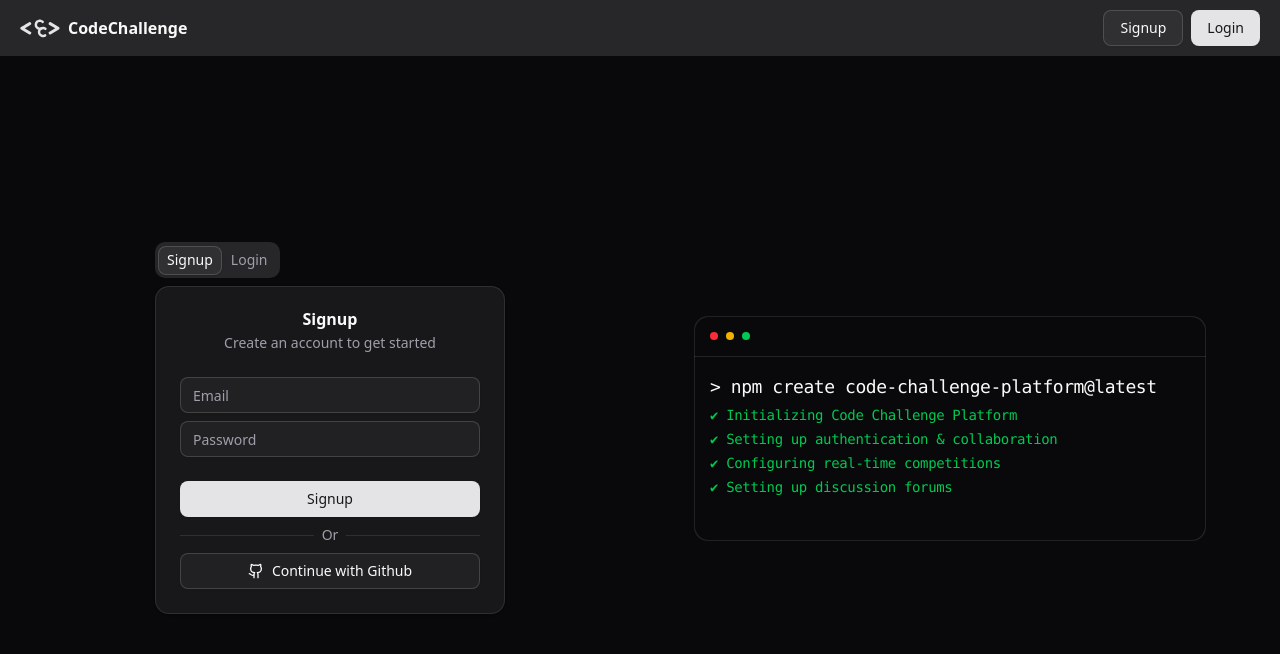
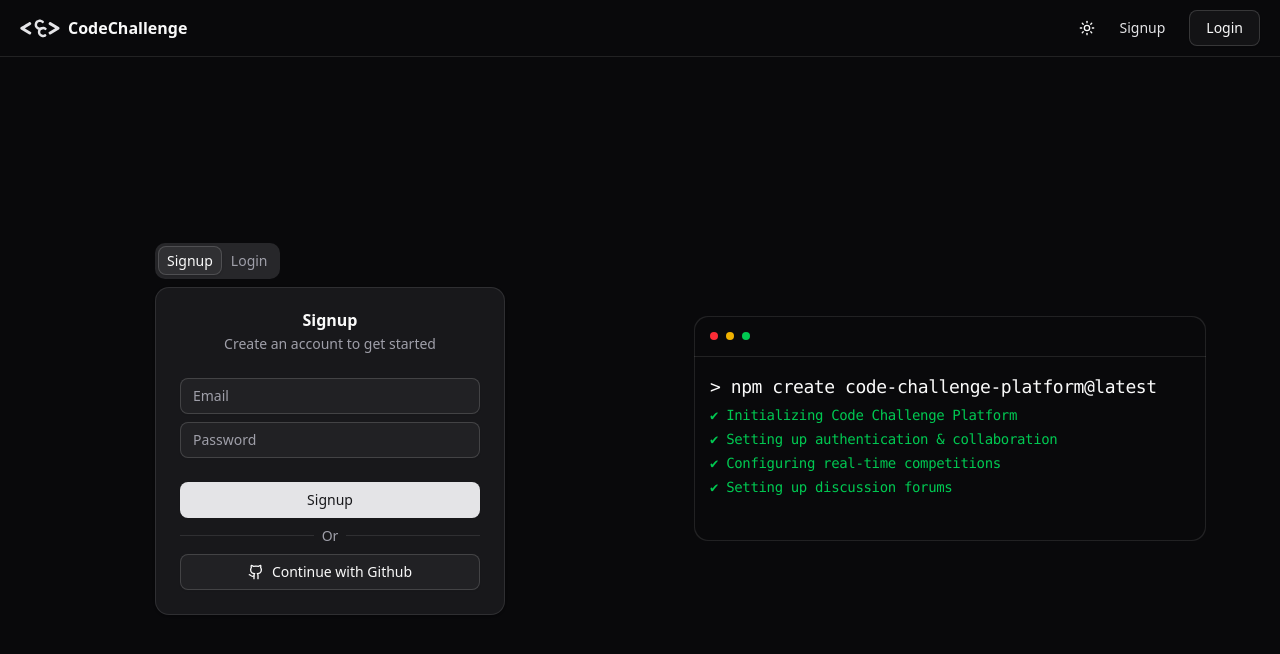
Before and after one commit to AnuragPandey01/code-challange, a React (Vite) app: page /auth in a window 1280 px wide. Shown: the top 654 px of the page. Built offline with nearby package versions, Linux system fonts and the light colour scheme; no server answers.

Commit message:
add theme toggle functionality

```diff
--- a/package.json
+++ b/package.json
@@ -29,7 +29,8 @@
     "react-router": "^7.6.3",
     "sonner": "^2.0.6",
     "tailwind-merge": "^3.3.1",
-    "tailwindcss": "^4.1.11"
+    "tailwindcss": "^4.1.11",
+    "zustand": "^5.0.6"
   },
   "devDependencies": {
     "@eslint/js": "^9.29.0",
--- a/src/App.tsx
+++ b/src/App.tsx
@@ -3,11 +3,15 @@ import ChallangePage from "./pages/ChallangePage";
 import AuthPage from "./pages/AuthPage";
 import Navbar from "./components/Navbar";
 import { Toaster } from "sonner";
+import useThemeStore from "./store/themeStore";
 
 function App() {
+
+  const theme = useThemeStore((state) => state.theme);
+
   return (
     <BrowserRouter>
-      <div className="dark min-h-svh w-full bg-background text-foreground flex flex-col">
+      <div className={`${theme} min-h-svh w-full bg-background text-foreground flex flex-col`}>
         <Navbar />
         <main className="p-5 flex-1 flex">
           <Routes>
--- a/src/components/Navbar.tsx
+++ b/src/components/Navbar.tsx
@@ -1,15 +1,36 @@
+import useThemeStore from "@/store/themeStore";
 import { Button } from "./ui/button";
+import { Moon, Sun } from "lucide-react";
 
 function Navbar() {
+  const theme = useThemeStore((state) => state.theme);
+  const toggleTheme = useThemeStore((state) => state.toggleTheme);
+
   return (
-    <nav className="flex items-center justify-between bg-accent py-2 px-5">
+    <nav className="flex items-center justify-between py-2 px-5 border-[accent]-600 border-b">
       <div className="flex items-center gap-2">
         <img src="logo-dark.svg" alt="logo" className="w-10 h-10" />
         <div className="font-semibold">CodeChallenge</div>
       </div>
       <div className="flex items-center gap-2">
-        <Button variant="outline">Signup</Button>
-        <Button>Login</Button>
+        {theme === "light" ? (
+          <Moon
+            className="size-4"
+            onClick={() => {
+              toggleTheme();
+            }}
+          />
+        ) : (
+          <Sun
+            className="size-4"
+            onClick={() => {
+              toggleTheme();
+            }}
+          />
+        )}
+
+        <Button variant="link">Signup</Button>
+        <Button variant="outline">Login</Button>
       </div>
     </nav>
   );
--- /dev/null
+++ b/src/store/themeStore.ts
@@ -0,0 +1,21 @@
+import { create } from "zustand";
+
+type Theme = "light" | "dark";
+
+interface ThemeState {
+  theme: Theme;
+  toggleTheme: () => void;
+}
+
+const useThemeStore = create<ThemeState>((set, get) => ({
+  theme: (localStorage.getItem("theme") as Theme) || "dark",
+
+  toggleTheme: () => {
+    set((state) => ({
+      theme: state.theme === "dark" ? "light" : "dark",
+    }));
+    localStorage.setItem("theme", get().theme);
+  },
+}));
+
+export default useThemeStore;
```
Also changed, not shown: 1 other file (tests, documents, lock files or other folders).
